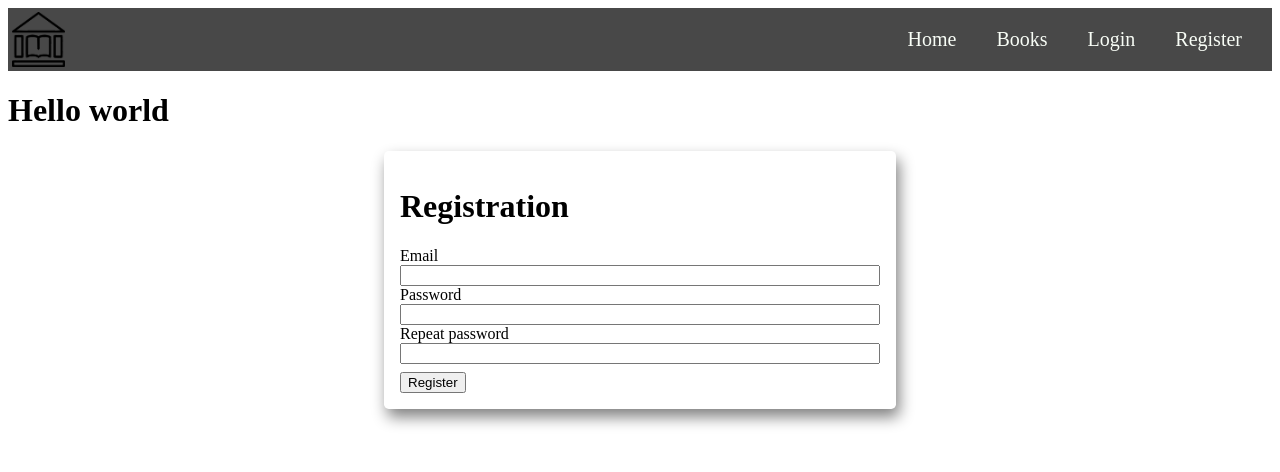
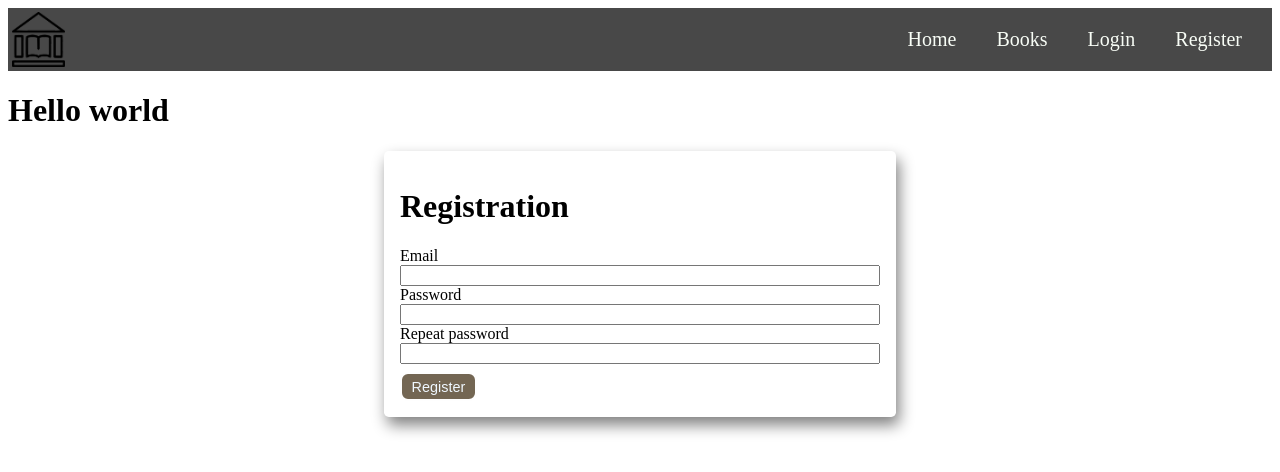
Before and after one commit to MantasMizaras/books_library, a React (Create React App) app in the folder fe/: page /register in a window 1280 px wide. Shown: the top 472 px of the page. Built offline with nearby package versions, Linux system fonts and the light colour scheme.

Commit message:
Button + dependencies fix

```diff
--- a/fe/src/components/RegisterForm/RegisterForm.js
+++ b/fe/src/components/RegisterForm/RegisterForm.js
@@ -1,6 +1,7 @@
 import css from './RegisterForm.module.css';
 
 import { useFormik } from 'formik';
+import Button from '../UI/Button/Button';
 
 const initValues = {
   email: '',
@@ -38,9 +39,7 @@ function RegisterForm() {
             name='repeatPassword'
           />
         </div>
-        <button type='submit' className={css.button}>
-          Register
-        </button>
+        <Button>Register</Button>
       </form>
     </div>
   );
--- a/fe/src/components/RegisterForm/RegisterForm.module.css
+++ b/fe/src/components/RegisterForm/RegisterForm.module.css
@@ -12,7 +12,3 @@
   flex-direction: column;
   align-items: stretch;
 }
-
-.button {
-  margin-top: 0.5rem;
-}
--- /dev/null
+++ b/fe/src/components/UI/Button/Button.js
@@ -0,0 +1,11 @@
+import css from './Button.module.css';
+
+function Button({ children }) {
+  return (
+    <button type='submit' className={css.button}>
+      {children}
+    </button>
+  );
+}
+
+export default Button;
--- /dev/null
+++ b/fe/src/components/UI/Button/Button.module.css
@@ -0,0 +1,9 @@
+.button {
+  margin-top: 0.5rem;
+  background-color: rgb(115, 102, 83);
+  border: 2px solid rgb(254, 254, 254);
+  font-size: 0.9rem;
+  border-radius: 0.5rem;
+  padding: 0.3rem 0.6rem;
+  color: aliceblue;
+}
--- a/package.json
+++ b/package.json
@@ -18,10 +18,14 @@
   },
   "homepage": "https://github.com/MantasMizaras/NODE-15-cao-MySQL-ir-NODEJS#readme",
   "dependencies": {
+    "bcryptjs": "^2.4.3",
     "cors": "^2.8.5",
     "dotenv": "^16.0.0",
     "express": "^4.18.0",
-    "morgan": "^1.10.0"
+    "joi": "^17.6.2",
+    "jsonwebtoken": "^8.5.1",
+    "morgan": "^1.10.0",
+    "mysql2": "^2.3.3"
   },
   "devDependencies": {
     "eslint": "^8.14.0",
```
Also changed, not shown: 1 other file (tests, documents, lock files or other folders).
